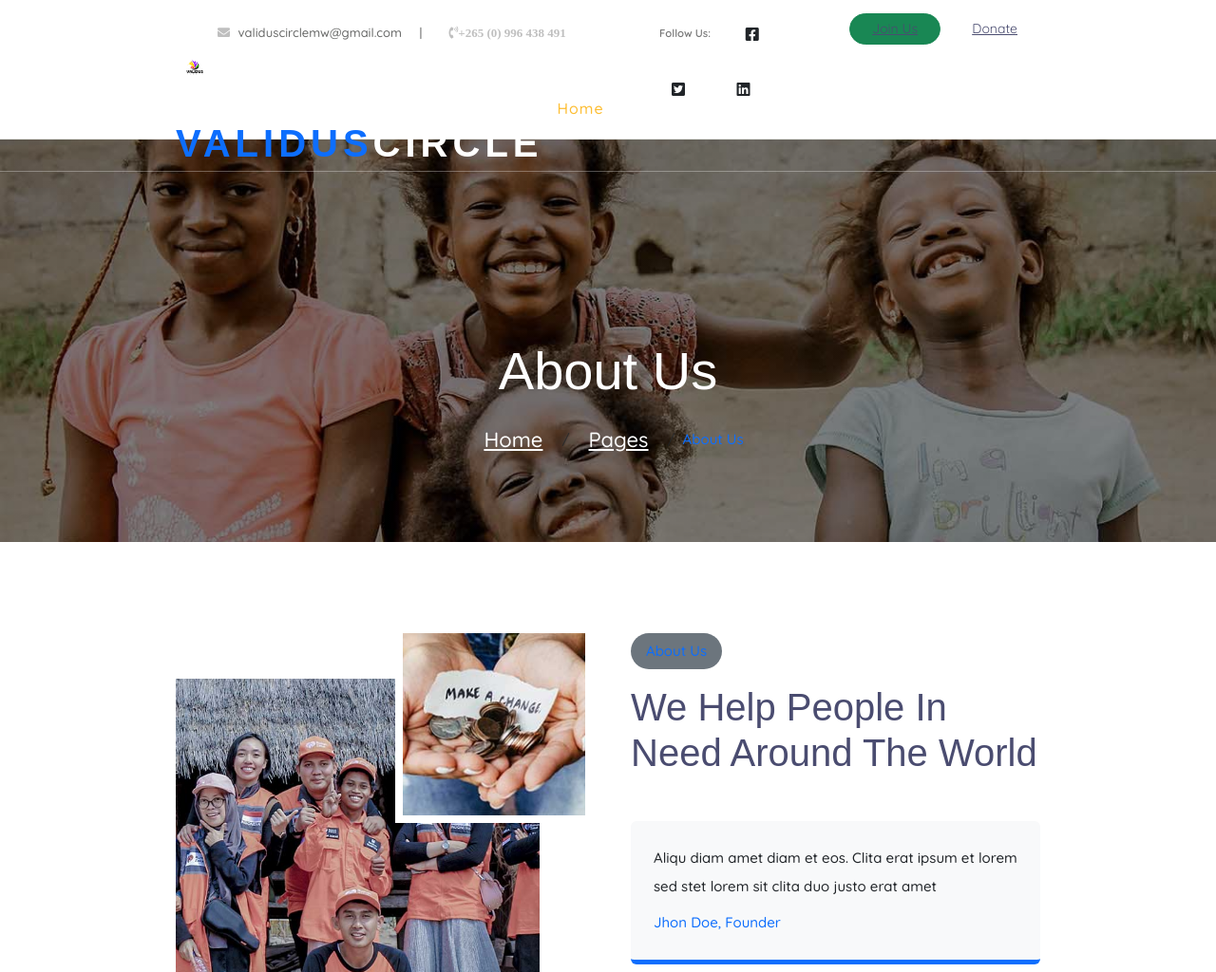
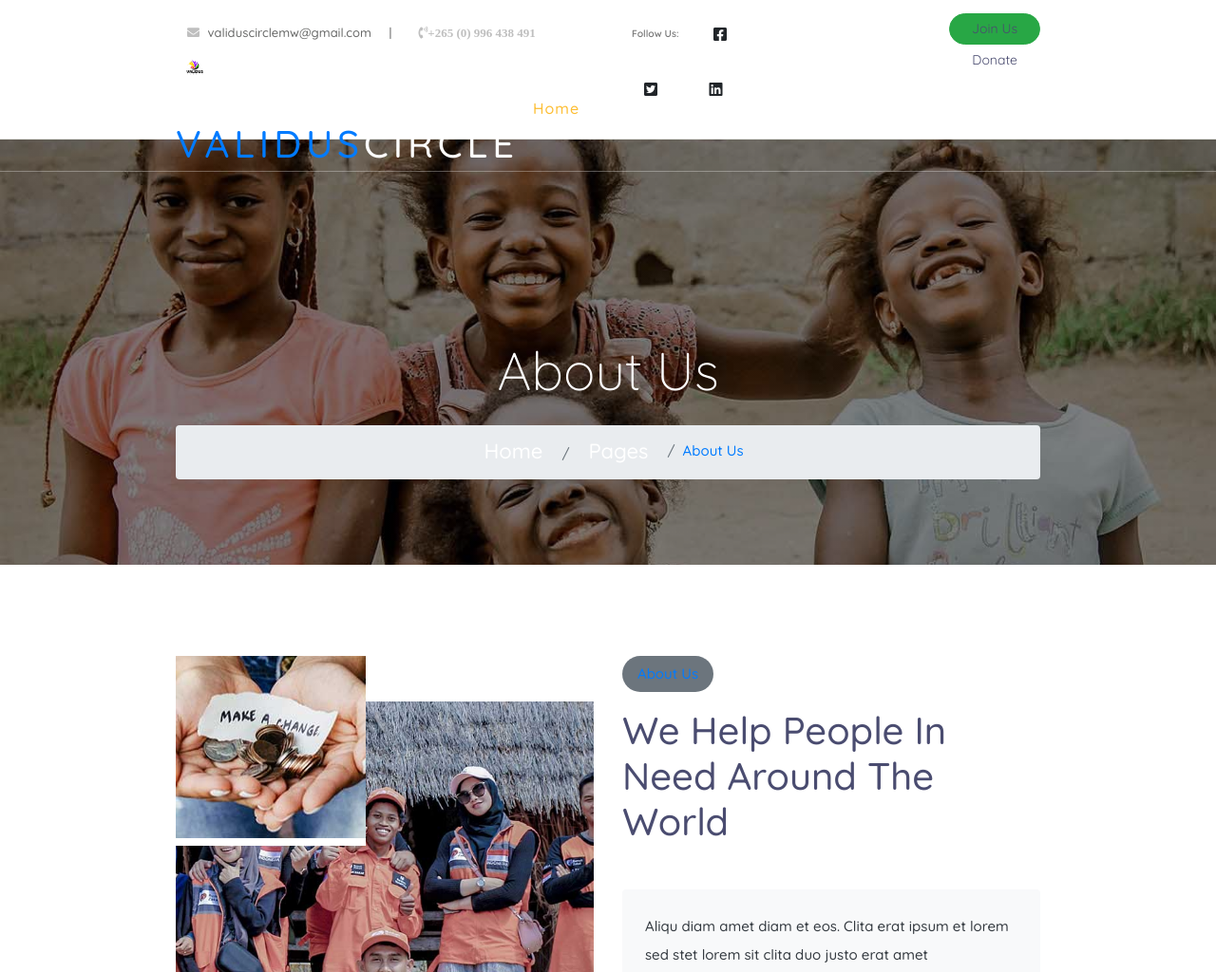
Before and after one commit to Chrispine-1210/Validus-Circle, a website with bundled scripts: page about-us.html in a window 1280 px wide. Shown: the top 1024 px of the page at 95% size. Built offline with nearby package versions, Linux system fonts and the light colour scheme; files whose address does not match are found by name.

Commit message:
Update about-us.html

```diff
--- a/about-us.html
+++ b/about-us.html
@@ -2,9 +2,6 @@
 <html lang="en">
     <head>
         <meta charset="utf-8">
-
-        <!-- Favicon -->
-        <link href="img/favicon.ico" rel="icon">
 
         <!-- Google Font -->
         <link href="https://fonts.googleapis.com/css2?family=Quicksand:wght@300;400;500;600;700&display=swap" rel="stylesheet">
@@ -12,7 +9,6 @@
         <!-- CSS Libraries -->
         <link href="https://stackpath.bootstrapcdn.com/bootstrap/4.4.1/css/bootstrap.min.css" rel="stylesheet">
         <link href="https://cdnjs.cloudflare.com/ajax/libs/font-awesome/5.10.0/css/all.min.css" rel="stylesheet">
-        <link href="flaticon.css" rel="stylesheet">
         <link href="animate.min.css" rel="stylesheet">
         <link href="owl.carousel.min.css" rel="stylesheet">
 
@@ -23,13 +19,14 @@
         <link href="css/blostyle.css" rel="stylesheet">
 
         <!-- Vendor CSS Files -->
-        <link href="vendor/bootstrap/css/bootstrap.min.css" rel="stylesheet">
+        <link href="bootstrap.min.css" rel="stylesheet">
+        <link href="vendor/bootstrap-icons/bootstrap-grid.css" rel="stylesheet">
         <link href="vendor/bootstrap-icons/bootstrap-icons.css" rel="stylesheet">
         <link href="vendor/aos/aos.css" rel="stylesheet">
         <link href="vendor/glightbox/css/glightbox.min.css" rel="stylesheet">
 
         <!-- Main CSS File -->
-        <link href="css/main.css" rel="stylesheet">
+        <link href="main.css" rel="stylesheet">
 
     </head>
 
```
